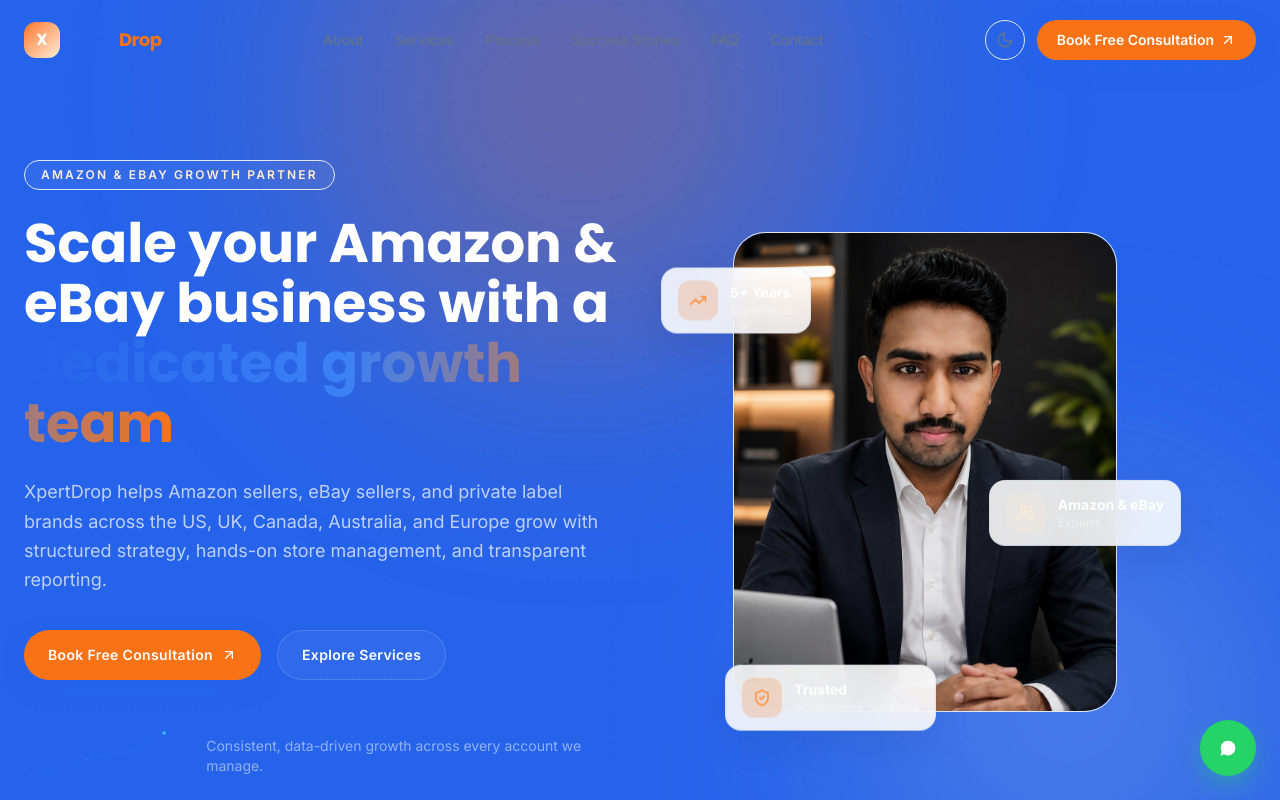
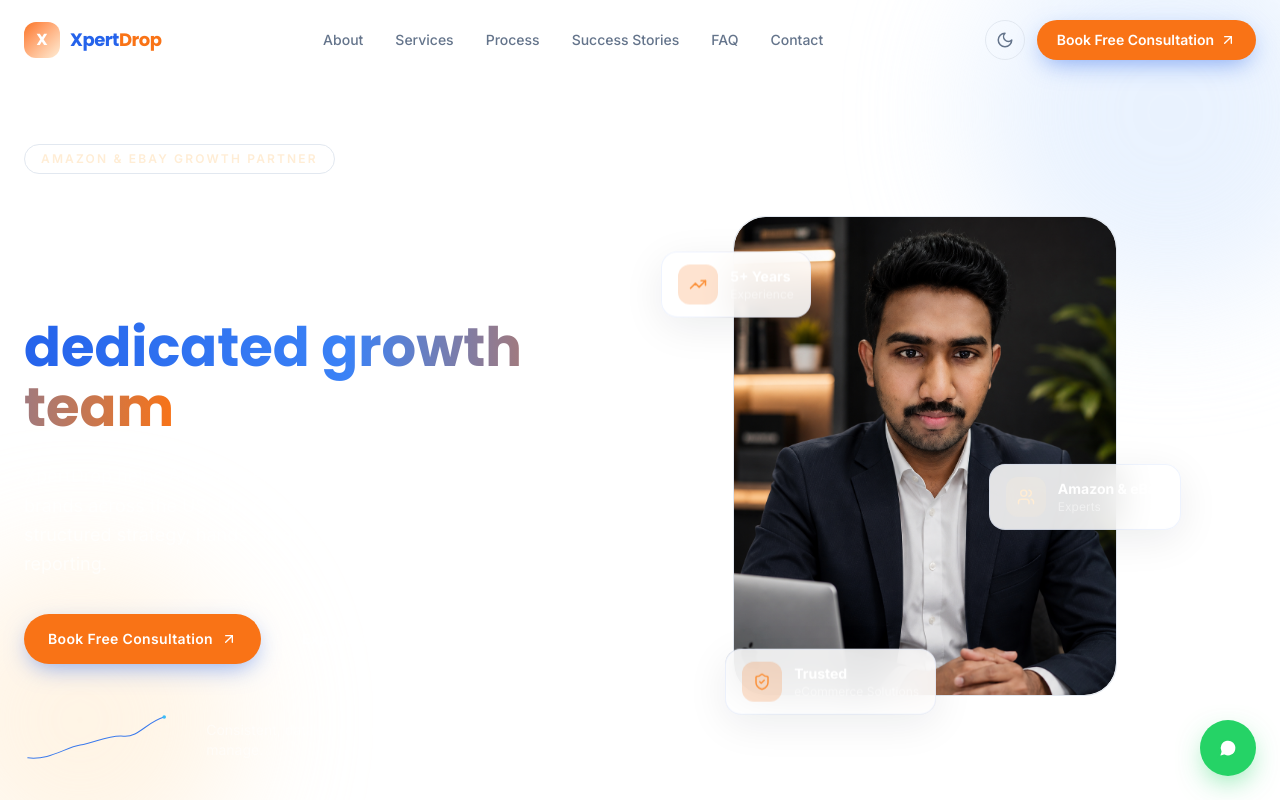
Before and after one commit to KashiAmazon/xpertdrop-website, a Next.js app: page / in a window 1280 px wide. Shown: the top 800 px of the page. Built offline with nearby package versions, Linux system fonts and the light colour scheme.

Commit message:
Update hero.tsx

```diff
--- a/components/sections/hero.tsx
+++ b/components/sections/hero.tsx
@@ -7,13 +7,18 @@
 
 export default function Hero() {
   return (
-    <section id="top" className="relative overflow-hidden bg-primary pt-32 pb-24 sm:pt-40 sm:pb-32">
-      {/* Ambient gradient background */}
-      <div className="pointer-events-none absolute inset-0">
-        <div className="absolute -top-40 left-1/4 h-[520px] w-[520px] rounded-full bg-secondary/30 blur-[120px]" />
-        <div className="absolute bottom-0 right-0 h-[420px] w-[420px] rounded-full bg-accent/20 blur-[130px]" />
-        <div className="absolute inset-0 bg-[radial-gradient(circle_at_1px_1px,rgba(255,255,255,0.08)_1px,transparent_0)] [background-size:32px_32px] opacity-40" />
-      </div>
+<section
+  id="top"
+  className="relative overflow-hidden bg-white pt-28 pb-24 sm:pt-36 sm:pb-28"
+>
+  {/* Ambient gradient background */}
+      <div className="absolute inset-0 overflow-hidden">
+
+<div className="absolute -top-20 -right-20 h-96 w-96 rounded-full bg-blue-100 blur-3xl opacity-60" />
+
+<div className="absolute bottom-0 -left-20 h-80 w-80 rounded-full bg-orange-100 blur-3xl opacity-60" />
+
+</div>
 
       <div className="container-xd relative grid items-center gap-16 lg:grid-cols-[1.05fr_0.95fr]">
         {/* Copy */}
```
